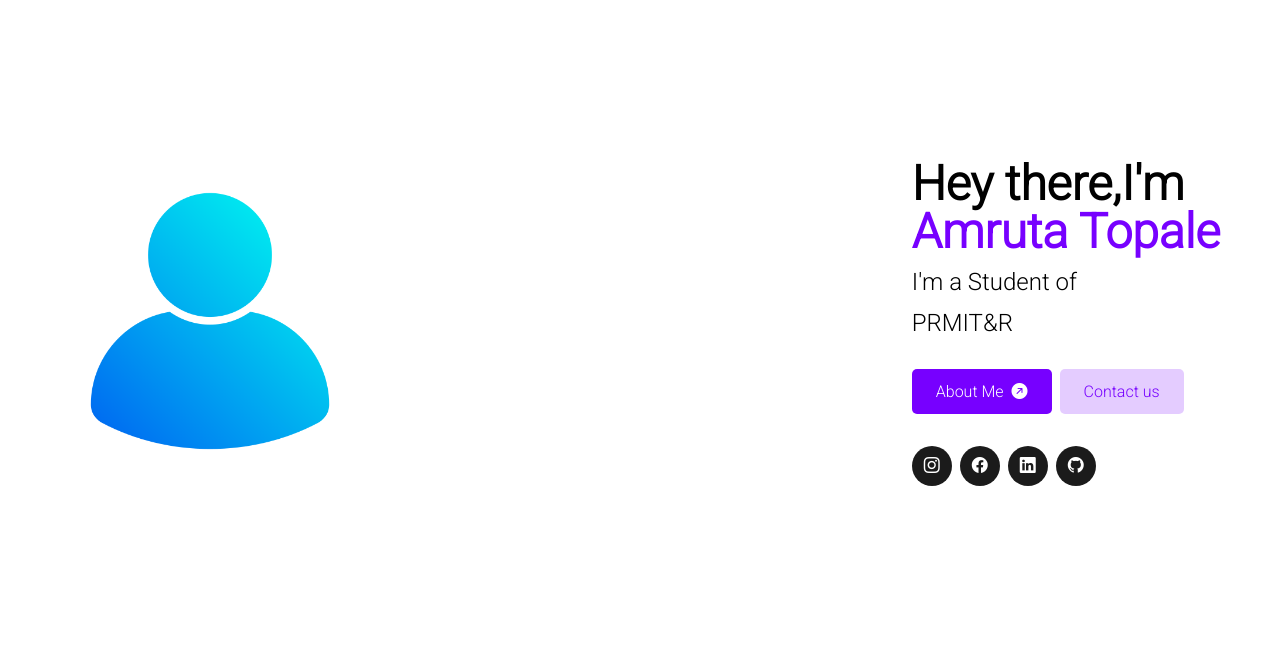
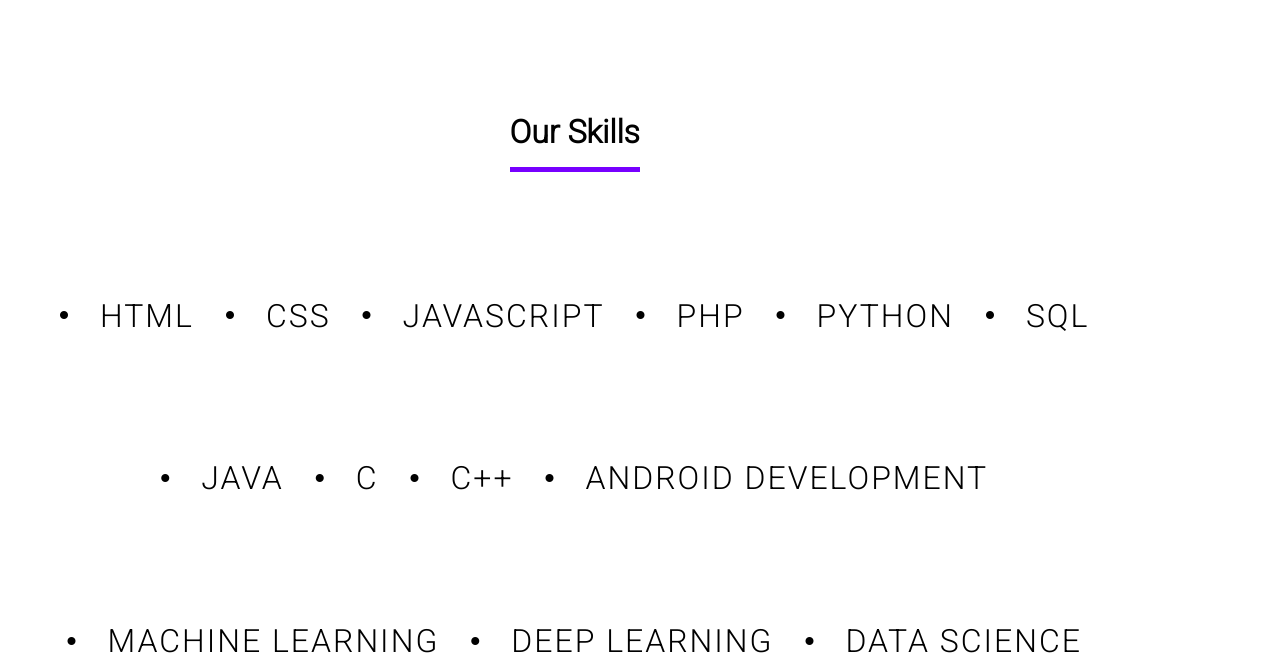
Before and after one commit to Shravani-26-05/day-4, a plain HTML site: page index.html in a window 1280 px wide. Shown: the part 692-1360 px from the top of the page. Drawn offline with nearby package versions, Linux system fonts and the light colour scheme.

Commit message:
Update index.html

```diff
--- a/index.html
+++ b/index.html
@@ -72,48 +72,6 @@
                     <img src="profile.png" alt="">
                 </div>
             </div>
-
-        </section>
-        <section class="hero">
-            <div class="container">
-                 <!-- image -->
-                 <div class="image">
-                    <img src="profile.png" alt="">
-                </div>
-                <!-- contenr -->
-                <div class="content">
-                    <h1>
-                        Hey there,I'm
-                        <span>Amruta Topale </span>
-                    </h1>
-
-                    <h2>I'm a Student of</h2>
-                    <h2>PRMIT&R</h2>
-
-                    <div class="btn-wrapper">
-                        <a class="btn btn-primary" href="#about">
-                            About Me
-                            <i class="bi bi-arrow-up-right-circle-fill"></i>
-                        </a>
-                        <a class="btn btn-secondary" href="#footer">
-                            Contact us
-                        </a>
-                    </div>
-                    <ul class="icon-wrapper">
-                        <li><a href="#"
-                                target="_blank"><i class="bi bi-instagram"></i></a></li>
-                        <li><a href="" target="_blank"><i
-                                    class="bi bi-facebook"></i></a>
-                        </li>
-                        <li><a href="#" target="_blank"><i
-                                    class="bi bi-linkedin"></i></a></li>
-                        <li><a href="#" target="_blank"><i class="bi bi-github"></i></a></li>
-                    </ul>
-                </div>
-
-            </div>
-
-        </section>
 
         <section class="skills" id="skills">
             <div class="container   ">
```
